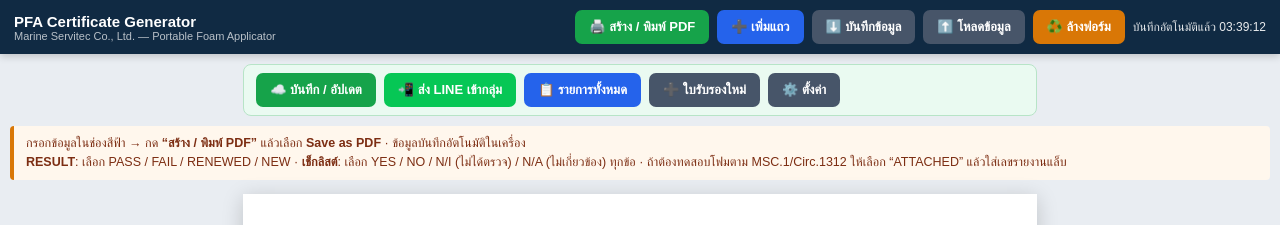
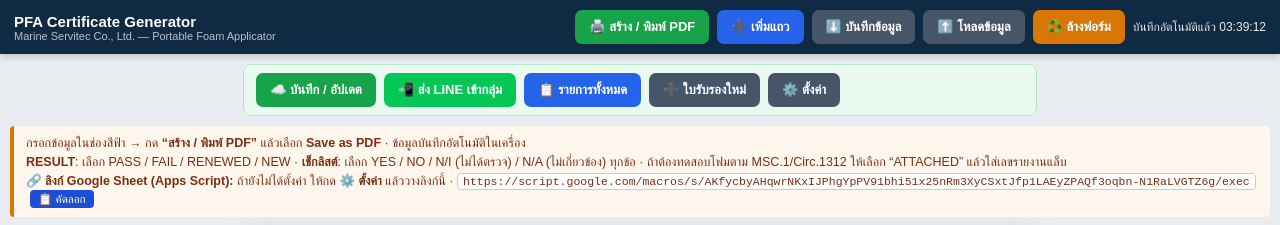
Before and after one commit to serviteccertificate/Foam-Applicator, a plain HTML site: page index.html in a window 1280 px wide. Shown: the top 225 px of the page. Drawn offline with Linux system fonts and the light colour scheme.

Commit message:
Update index.html

```diff
--- a/index.html
+++ b/index.html
@@ -268,8 +268,27 @@
 
 <div class="hint no-print">
   กรอกข้อมูลในช่องสีฟ้า → กด <b>“สร้าง / พิมพ์ PDF”</b> แล้วเลือก <b>Save as PDF</b> · ข้อมูลบันทึกอัตโนมัติในเครื่อง<br>
-  <b>RESULT</b>: เลือก PASS / FAIL / RENEWED / NEW · <b>เช็กลิสต์</b>: เลือก YES / NO / N/I (ไม่ได้ตรวจ) / N/A (ไม่เกี่ยวข้อง) ทุกข้อ · ถ้าต้องทดสอบโฟมตาม MSC.1/Circ.1312 ให้เลือก “ATTACHED” แล้วใส่เลขรายงานแล็บ
+  <b>RESULT</b>: เลือก PASS / FAIL / RENEWED / NEW · <b>เช็กลิสต์</b>: เลือก YES / NO / N/I (ไม่ได้ตรวจ) / N/A (ไม่เกี่ยวข้อง) ทุกข้อ · ถ้าต้องทดสอบโฟมตาม MSC.1/Circ.1312 ให้เลือก “ATTACHED” แล้วใส่เลขรายงานแล็บ<br>
+  <b>🔗 ลิงก์ Google Sheet (Apps Script):</b> ถ้ายังไม่ได้ตั้งค่า ให้กด <b>⚙️ ตั้งค่า</b> แล้ววางลิงก์นี้ ·
+  <span id="gasNote" style="font-family:monospace;font-size:11.5px;word-break:break-all;background:#fff;border:1px solid #f0c48a;border-radius:4px;padding:1px 5px;user-select:all;-webkit-user-select:all">https://script.google.com/macros/s/AKfycbyAHqwrNKxIJPhgYpPV91bhi51x25nRm3XyCSxtJfp1LAEyZPAQf3oqbn-N1RaLVGTZ6g/exec</span>
+  <button type="button" onclick="copyGasNote(this)" style="font-size:11.5px;padding:2px 8px;margin-left:4px;border:0;border-radius:4px;background:#1d4ed8;color:#fff;cursor:pointer">📋 คัดลอก</button>
 </div>
+<script>
+  /* คัดลอกลิงก์ Apps Script — ใช้ได้ทั้ง iPad / Samsung / คอมพิวเตอร์ */
+  function copyGasNote(btn){
+    var t=document.getElementById('gasNote').textContent.trim();
+    function done(){var o=btn.textContent;btn.textContent='✅ คัดลอกแล้ว';setTimeout(function(){btn.textContent=o;},1800);}
+    function fallback(){
+      var ta=document.createElement('textarea');ta.value=t;ta.setAttribute('readonly','');
+      ta.style.cssText='position:fixed;top:0;left:0;opacity:0;font-size:16px';
+      document.body.appendChild(ta);ta.focus();ta.select();ta.setSelectionRange(0,t.length);
+      var ok=false;try{ok=document.execCommand('copy');}catch(e){}
+      ta.remove();
+      if(ok)done();else prompt('กดค้างที่ลิงก์เพื่อคัดลอก:',t);
+    }
+    if(navigator.clipboard&&window.isSecureContext){navigator.clipboard.writeText(t).then(done,fallback);}else{fallback();}
+  }
+</script>
 
 <div class="sheet" id="sheet">
  <table class="doc">
```
